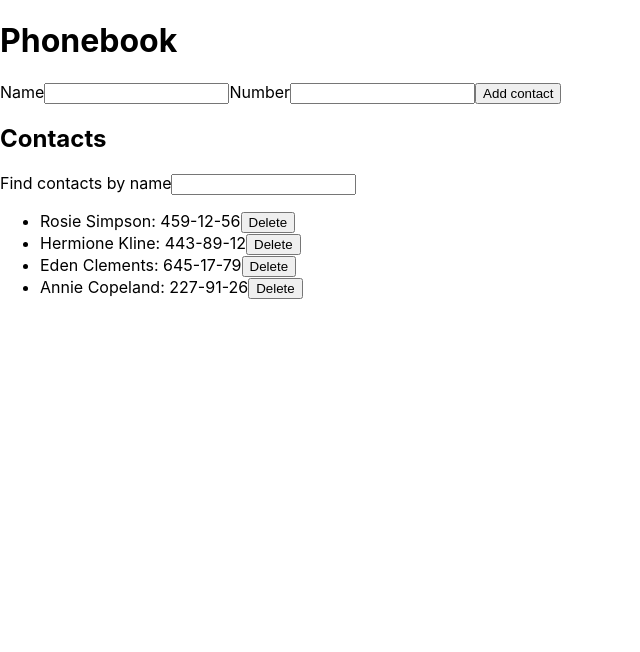
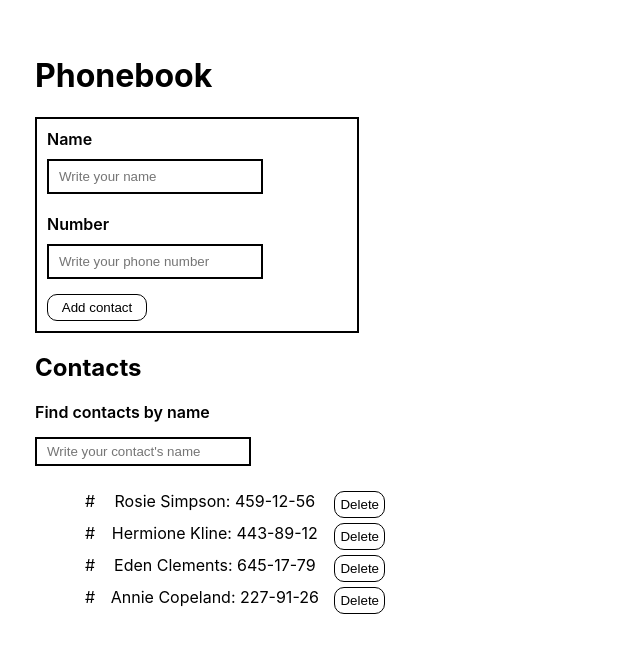
Before and after one commit to rbulda50/goit-react-hw-02-phonebook, a React (Create React App) app: page / in a window 1280 px wide. Shown: the top 652 px of the page, without its empty margins (0-640 px from the left). Built offline with nearby package versions, Linux system fonts and the light colour scheme.

Commit message:
updated
added styles

```diff
--- a/src/components/App.jsx
+++ b/src/components/App.jsx
@@ -4,6 +4,7 @@ import ContactForm from './ContactForm';
 import ContactList from './ContactList';
 import Filter from './Filter';
 import Notiflix, { Report } from "notiflix";
+import css from './App.module.css';
 
 export class App extends Component {
   state = {
@@ -57,7 +58,7 @@ export class App extends Component {
   render() {
     const visibleContacts = this.getContacts();
     return (
-      <div>
+      <div className={css.Container}>
         <h1>Phonebook</h1>
         <ContactForm
           addContact={this.addContact}
--- /dev/null
+++ b/src/components/App.module.css
@@ -0,0 +1,3 @@
+.Container {
+    padding: 35px;
+}
--- a/src/components/ContactForm/ContactForm.jsx
+++ b/src/components/ContactForm/ContactForm.jsx
@@ -1,4 +1,5 @@
-import React, {Component} from "react";
+import React, { Component } from "react";
+import css from './ContactForm.module.css';
 
 class ContactForm extends Component {
     state = {
@@ -21,8 +22,8 @@ class ContactForm extends Component {
 
     render() {
         return (
-            <form onSubmit={this.handleSubmit}>
-            <label>Name
+            <form onSubmit={this.handleSubmit} className={css.Form}>
+            <label className={css.Form__label}>Name
                 <input
                     type="text"
                     name="name"
@@ -31,9 +32,11 @@ class ContactForm extends Component {
                     title="Name may contain only letters, apostrophe, dash and spaces. For example Adrian, Jacob Mercer, Charles de Batz de Castelmore d'Artagnan"
                     required
                     onChange={this.handleChange}
+                    className={css.Form__input}
+                    placeholder='Write your name'
                 />
             </label>
-            <label>Number
+            <label className={css.Form__label}>Number
                 <input
                     type="tel"
                     name="number"
@@ -42,9 +45,14 @@ class ContactForm extends Component {
                     title="Phone number must be digits and can contain spaces, dashes, parentheses and can start with +"
                     required
                     onChange={this.handleChange}
+                        className={css.Form__input}
+                        placeholder='Write your phone number'
                 />
             </label>
-            <button type="submit">Add contact</button>
+                <button
+                    type="submit"
+                    className={css.Form__button}
+                >Add contact</button>
         </form>
         )
     }
--- /dev/null
+++ b/src/components/ContactForm/ContactForm.module.css
@@ -0,0 +1,50 @@
+.Form {
+    display: flex;
+    flex-direction: column;
+    border: 2px solid black;
+    padding: 10px;
+    width: 300px;
+}
+
+.Form__label {
+    display: flex;
+    flex-direction: column;
+    font-weight: 600;
+}
+
+.Form__label + .Form__label {
+    margin-top: 20px;
+}
+
+.Form__input {
+    width: 200px;
+    margin-top: 10px;
+    height: 25px;
+    outline: none;
+    padding-left: 10px;
+    padding-top: 3px;
+    padding-bottom: 3px;
+    border: 2px solid #000;
+    transition: border 250ms linear;
+}
+
+.Form__input:focus {
+    border: 2px solid #476b93;
+}
+
+.Form__button {
+    width: 100px;
+    padding: 5px;
+    margin-top: 15px;
+    background-color: #fff;
+    border: 1px solid #000;
+    cursor: pointer;
+    border-radius: 10px;
+    transition: background-color 250ms linear;
+}
+
+.Form__button:hover {
+    background-color: #476b93;
+    color: #fff;
+    border: 1px solid transparent;
+}
--- a/src/components/ContactList/ContactList.jsx
+++ b/src/components/ContactList/ContactList.jsx
@@ -1,12 +1,15 @@
+import css from './ContactList.module.css';
 
 const ContactList = ({visibleContacts, deleteContact}) => {
     return (
-        <ul>
+        <ul className={css.ContactList}>
             {visibleContacts.map(({ name, id, number }) => (
-                <li key={id}>{name}: {number}
+                <li key={id}
+                    className={css.ContactList__item}>{name}: {number}
                     <button
                         type="button"
                         onClick={() => deleteContact(id)}
+                        className={css.ContactList__button}
                     >Delete</button>
                 </li>
             ))}
--- /dev/null
+++ b/src/components/ContactList/ContactList.module.css
@@ -0,0 +1,36 @@
+.ContactList {
+    width: 300px;
+    margin: 0;
+    padding: 0;
+    padding-left: 50px;
+    padding-top: 25px;
+    list-style: circle;
+}
+
+.ContactList__item {
+    display: flex;
+    justify-content: space-between;
+}
+
+.ContactList__item::before {
+    content: '#';
+}
+
+.ContactList__item + .ContactList__item {
+    margin-top: 5px;
+}
+
+.ContactList__button {
+    padding: 5px;
+    background-color: #fff;
+    border: 1px solid #000;
+    border-radius: 10px;
+    cursor: pointer;
+    transition: background-color 250ms linear;
+}
+
+.ContactList__button:hover {
+    background-color: #476b93;
+    color: #fff;
+    border: 1px solid transparent;
+}
--- a/src/components/Filter/Filter.jsx
+++ b/src/components/Filter/Filter.jsx
@@ -1,12 +1,15 @@
+import css from './Filter.module.css';
 
 const Filter = ({filter, changeFilter}) => {
     return (
-        <label>
+        <label className={css.Filter__label}>
             Find contacts by name
             <input
                 type="text"
                 value={filter}
-                onChange={changeFilter} />
+                onChange={changeFilter}
+                className={css.Filter__input}
+                placeholder="Write your contact's name" />
         </label>
     )
 };
--- /dev/null
+++ b/src/components/Filter/Filter.module.css
@@ -0,0 +1,22 @@
+.Filter__label {
+display: flex;
+flex-direction: column;
+font-weight: 600;
+}
+
+.Filter__input {
+width: 200px;
+margin-top: 15px;
+outline: none;
+padding-left: 10px;
+padding-top: 5px;
+padding-bottom: 5px;
+border: 2px solid #000;
+transition: border 250ms linear;
+}
+
+
+
+.Filter__input:focus {
+border: 2px solid #476b93;
+}
```
